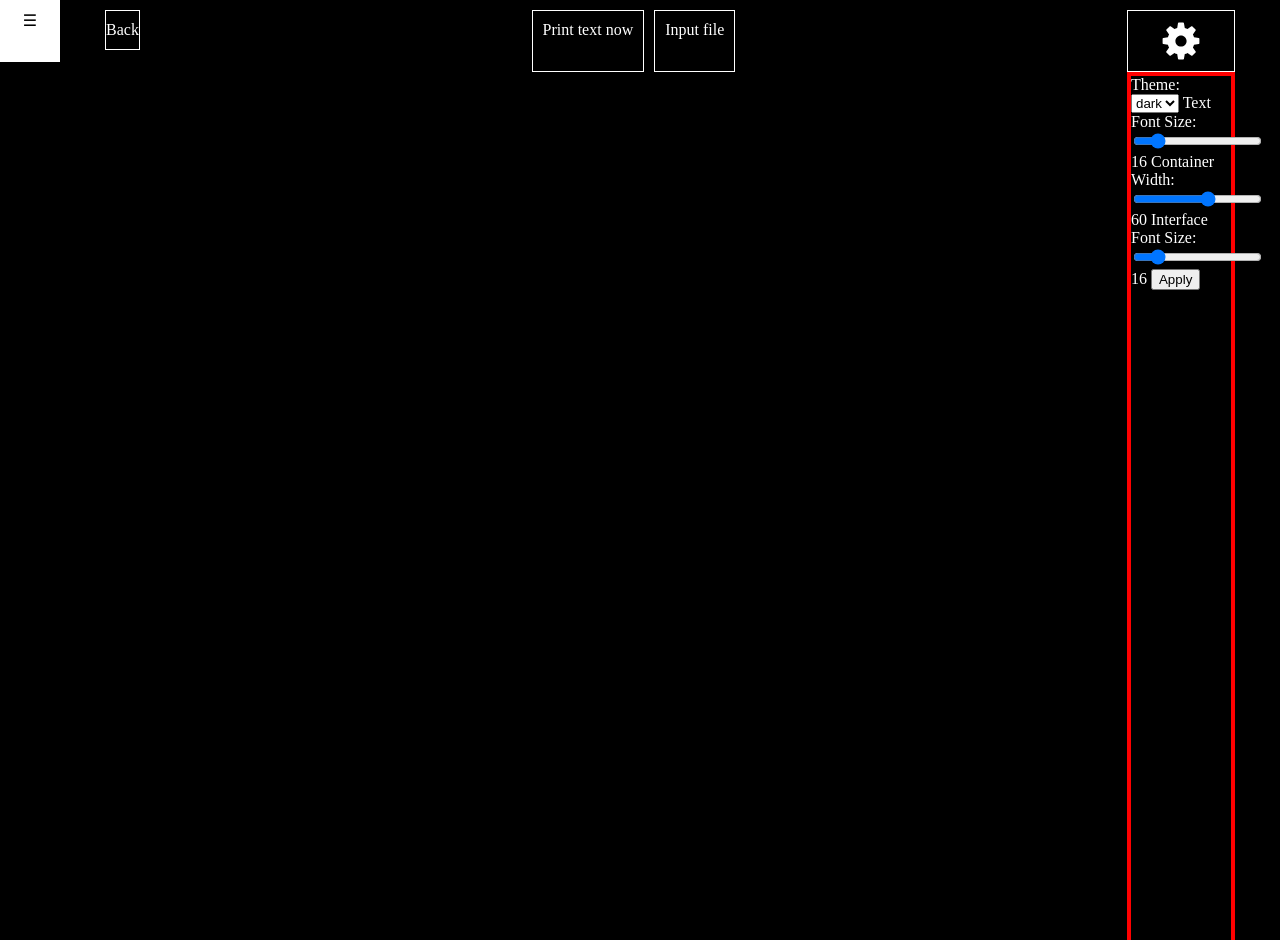
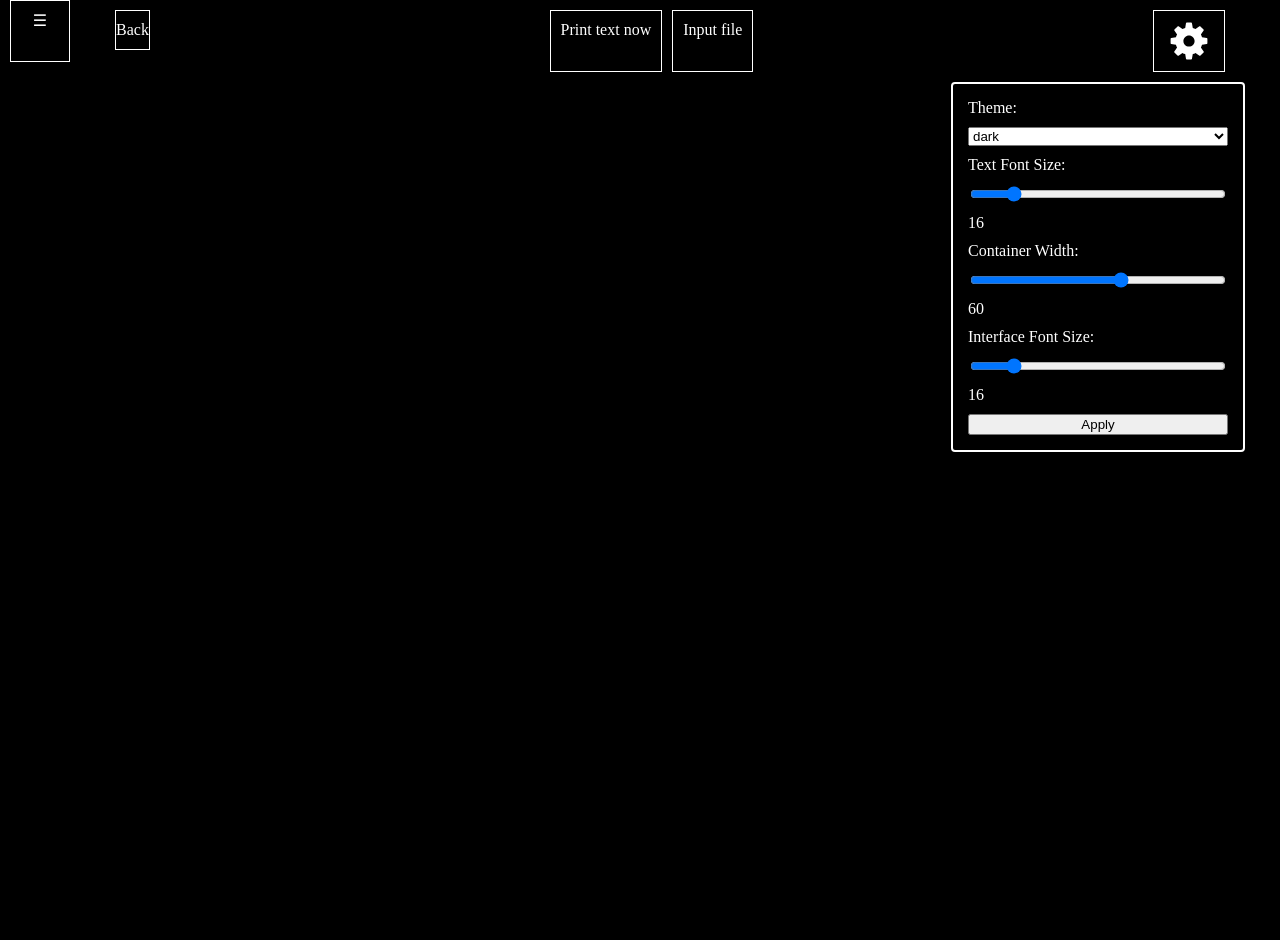
Before and after one commit to Hakerhakb11/epub_reader, a Flask app: page / in a window 1280 px wide, after a click on "Settings". Run offline with Flask 3, Linux system fonts and the light colour scheme; parts of the project's set-up code (start-up, migrations or seed data) failed here and were passed over.

Commit message:
fix(settings): align elements into a flex column

```diff
--- a/static/css/base.css
+++ b/static/css/base.css
@@ -17,7 +17,7 @@ body.light {
 }
 
 body {
-    padding: 0, 10px;
+    padding: 0 10px;
     margin: 0;
     background-color: var(--body-background-color);
     color: var(--body-color);
@@ -171,12 +171,24 @@ main {
 }
 
 .settings-panel {
+    position: absolute;
+    top: 100%;
+    right: 0;
     color: var(--body-color);
-    width: 100px;
-    height: 100vh;
+    width: 260px;
+    height: auto;
     background-color: var(--body-background-color);
-    border: 4px solid red;
+    border: 2px solid var(--body-color);
+    padding: 15px;
+    box-shadow: 0px 8px 16px rgba(0,0,0,0.3);
+    border-radius: 4px;
     /* padding: 20px red; */
+}
+
+.settings-panel form {
+    display: flex;
+    flex-direction: column;
+    gap: 10px;
 }
 
 summary svg {
```
